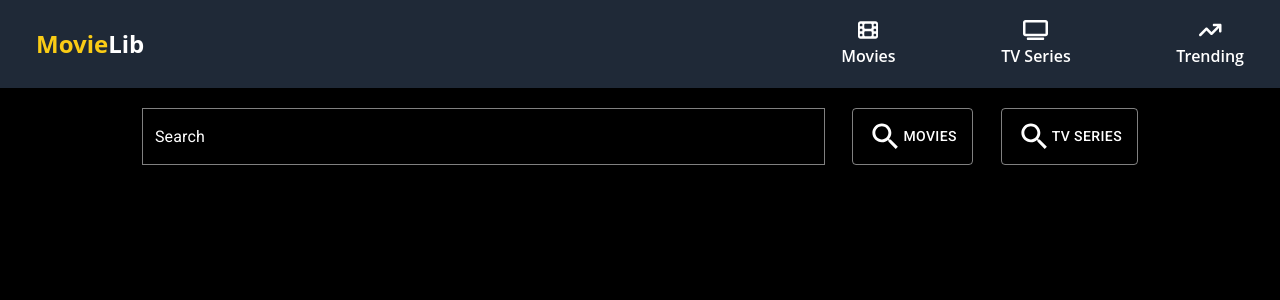
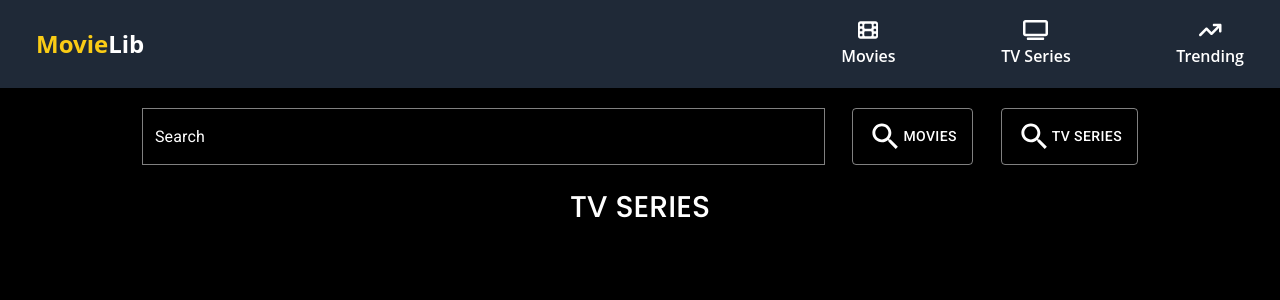
Before and after one commit to sarthakjain03/Movie_Library, a React (Create React App) app: page /tvseries in a window 1280 px wide. Shown: the top 300 px of the page. Built offline with nearby package versions, Linux system fonts and the light colour scheme.

Commit message:
added headers

```diff
--- a/src/pages/Movies.jsx
+++ b/src/pages/Movies.jsx
@@ -1,8 +1,12 @@
 import React from 'react'
+
+import { Header } from '../components'
 
 const Movies = () => {
   return (
-    <div>Movies</div>
+    <div>
+      <Header title="Movies" />
+    </div>
   )
 }
 
--- a/src/pages/TvSeries.jsx
+++ b/src/pages/TvSeries.jsx
@@ -1,8 +1,12 @@
 import React from 'react'
+
+import { Header } from '../components'
 
 const TvSeries = () => {
   return (
-    <div>TvSeries</div>
+    <div>
+      <Header title="Tv Series" />
+    </div>
   )
 }
 
```
